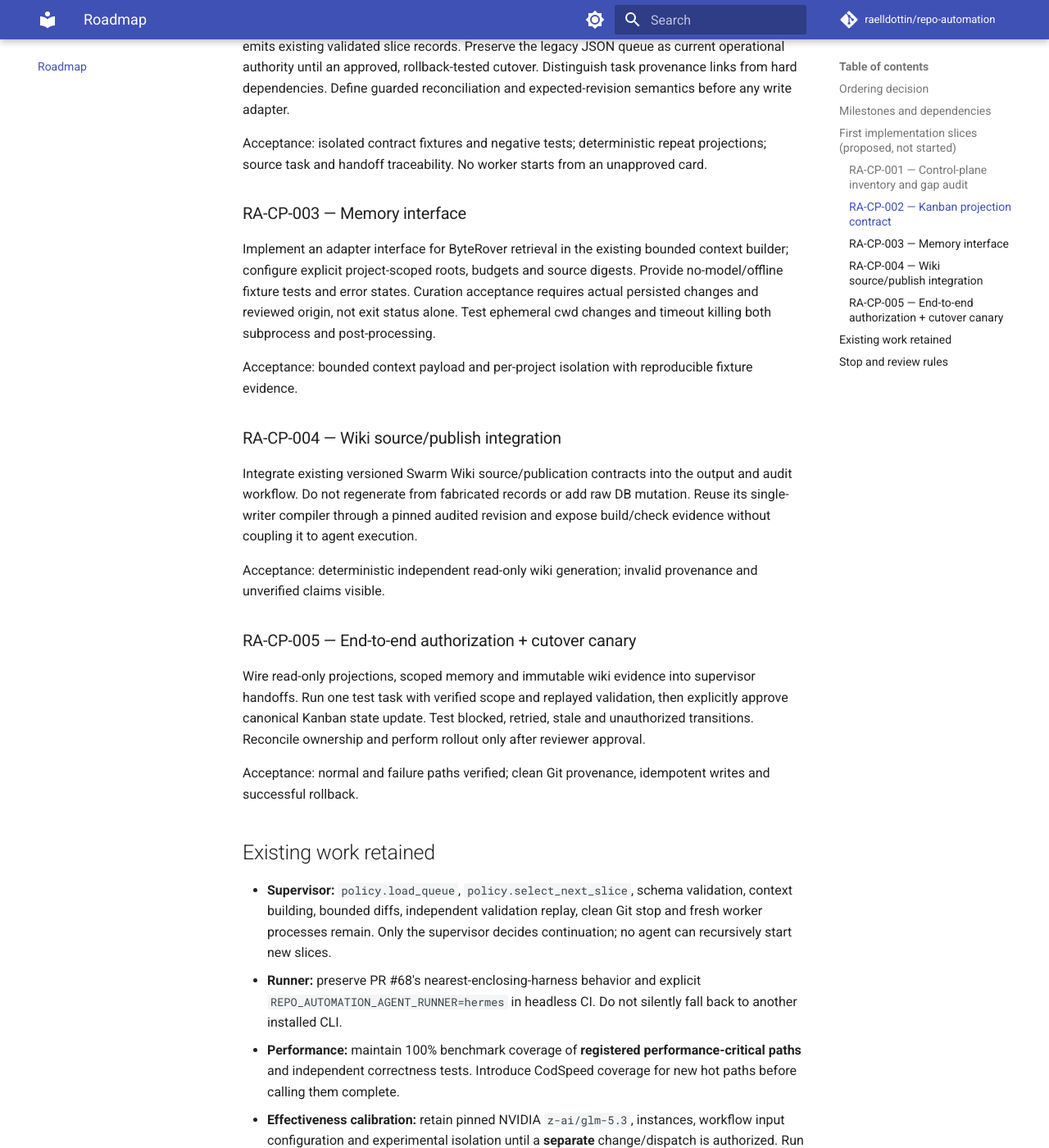
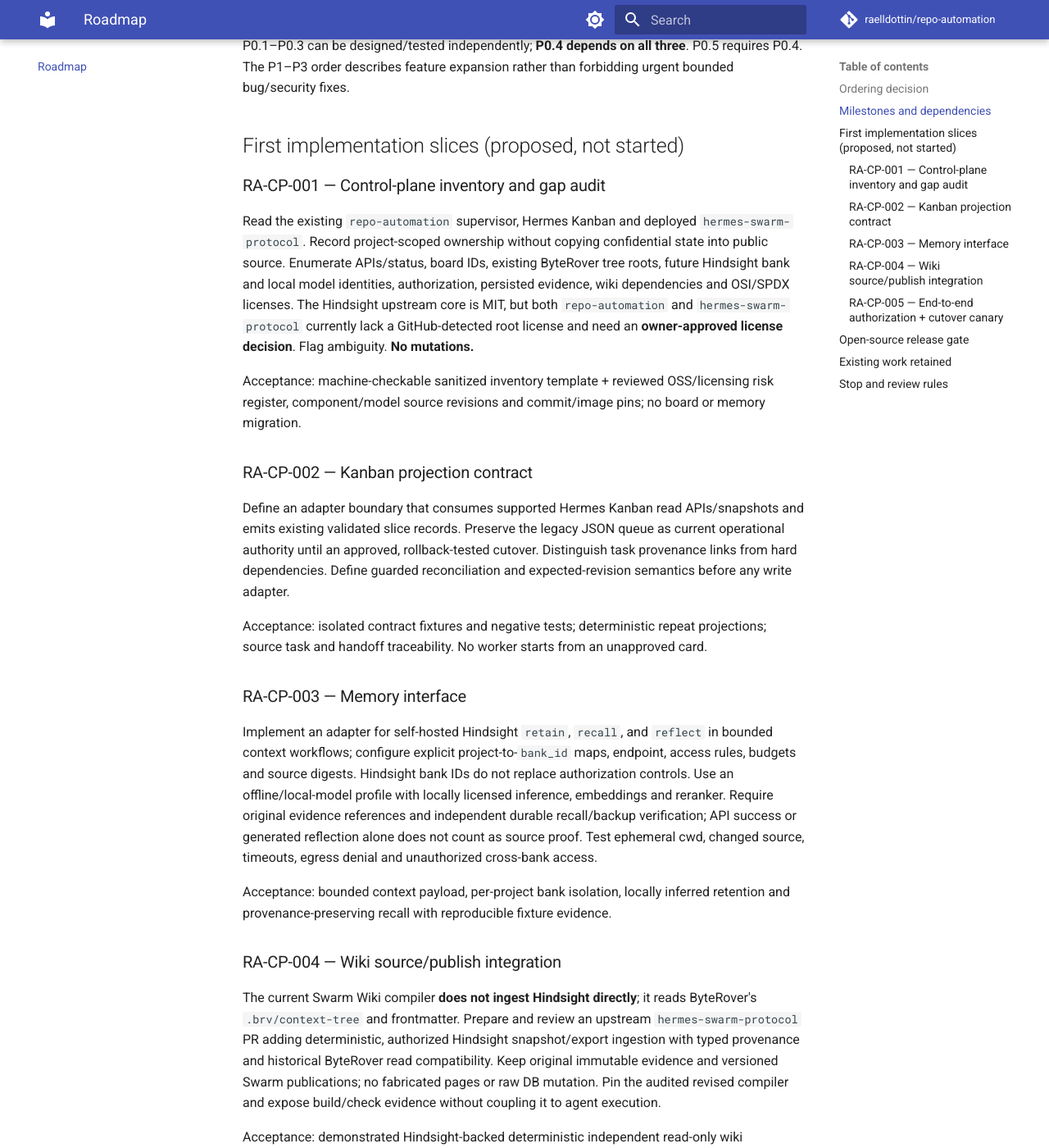
Before and after one commit to raelldottin/repo-automation, an MkDocs documentation site: the page built from docs/roadmap.md, in a window 1280 px wide and 1400 px high, scrolled down 2384 px. Shown: the whole window at 82% size. Built offline with MkDocs 1.6.1 and Material for MkDocs 9.7.7, drawn with Linux system fonts in a browser that asks for light colours; comment, search, counter and statistics services are not loaded; some of the changed text lies outside the part shown.

Commit message:
docs(roadmap): prioritize Hindsight migration and fully OSS deployment acceptance

```diff
--- a/docs/roadmap.md
+++ b/docs/roadmap.md
@@ -5,18 +5,18 @@
 
 ## Ordering decision
 
-The **Kanban / ByteRover / Swarm Wiki top layer is P0**. Complete its explicit acceptance gate before expanding the existing supervisor roadmap. Keep already-operational supervisor/CI functionality working during the transition. No speculative replacement of the Hermes dispatcher, second database, full agent framework or user-specific live board in this distribution.
+The **Kanban / Hindsight / Swarm Wiki top layer is P0**. Complete its explicit acceptance gate before expanding the existing supervisor roadmap. Keep already-operational supervisor/CI functionality working during the transition. No speculative replacement of the Hermes dispatcher, second database, full agent framework or user-specific live board in this distribution.
 
 ## Milestones and dependencies
 
 | Order | Milestone | Output | Exit evidence |
 | --- | --- | --- | --- |
-| P0.0 | Discover and pin | Inventory active boards, workers/profiles, status enum, source task IDs, queue owners, memory roots, wiki deployments, git/CI pins, current gaps and permissions | Reviewable inventory; unknown ownership blocks migration |
+| P0.0 | Discover, license and pin | Inventory boards/workers/status, old ByteRover files, Hindsight bank/tenant identities, wiki compiler input, local LLM/embeddings/reranker, model/software licenses, git/CI pins, gaps and permissions | Reviewed ownership/OSS inventory; any missing license or unresolved source blocks release |
 | P0.1 | Kanban adapter | Read-only, revision-aware board-to-slice projection; stable task/board IDs, dependency and source links; explicit one-writer cutover plan | Fixtures for valid/invalid status, stale revision, concurrent edit, blocked dependencies, foreign board; shadow diff versus existing JSON queue |
-| P0.2 | ByteRover adapter | Per-project rooted, bounded and source-attributed memory retrieval; curated write verification, timeouts and access policy | Reproducible project/profile/worktree tests, provenance hashes, stored/recalled reviewed node, outage/no-leak tests |
-| P0.3 | Swarm Wiki integration | Adopt audited pinned `hermes-swarm-protocol`; immutable evidence publication and deterministic wiki compilation | Independent byte-identical rebuild, `--check`, source digest and link lint, unresolved-claim tests; zero canonical-source mutations |
+| P0.2 | Self-hosted Hindsight adapter | Strict project/board-to-bank map, bounded source-attributed retain/recall/reflect, persist/backup tests, authenticated API boundary, local OSS inference/embeddings/reranking | Deterministic fixture tests, denied cross-bank access, reviewed retained+recalled facts and snapshots, egress-denied integration |
+| P0.3 | Swarm Wiki Hindsight compatibility | Review upstream `hermes-swarm-protocol` migration from `.brv/context-tree` Markdown to authenticated, stable Hindsight snapshots while retaining immutable publications and historic ByteRover evidence | Upstream reviewed PR, typed adapter, source hash/provenance, independent byte-identical rebuild and `--check`, no canonical mutations |
 | P0.4 | Supervisor composition | Kanban-authorized intake, bounded memory in context, handoff evidence to canonical records; review-gated transition writer | End-to-end one-slice canary, independent validation, rollback and idempotent replay; runner selection unchanged |
-| P0.5 | Fleet rollout and release | Canary each opted-in consumer/project/profile; migrate without losing histories or cross-project isolation | Signed-off config diff, exact commit pins, evidence receipts, CLI/API negative cases and rollback rehearsal |
+| P0.5 | Fleet rollout and open-source acceptance | Canary each opted-in consumer/project/profile; migrate without losing ByteRover history or cross-bank isolation; license and local-stack audit | Exact pins, owner-approved project licenses, SBOM/third-party notices, closed-egress self-hosted proof, rollback rehearsal |
 | P1 | Resume supervisor roadmap | Consumer adoption/smoke proof; harden provenance, queue projections, handoff and validation contracts; CI/security/coverage and performance evidence | Tests on real pinned consumer snapshots; clean stops, no regression against registered paths |
 | P2 | Resume effectiveness research | Revisit existing C-only model-pinned calibration and plan/startup visibility after P0; preserve provider/phase isolation | Verified actual per-phase artifacts and timings, no provider substitutions; explicit run authorization |
 | P3 | Optional ontology | Only after stable board/memory/wiki + supervisor adoption: typed Project/Component/Capability/Risk/Policy/EvidenceType IDs and deterministic resolver, later optional JSON-LD/OWL/SHACL | Consumer-owned extensions; no ontology database in supervisor |
@@ -27,9 +27,9 @@
 
 ### RA-CP-001 — Control-plane inventory and gap audit
 
-Read the existing `repo-automation` supervisor, Hermes Kanban and the deployed `hermes-swarm-protocol` contract. Record live/project-scoped ownership without copying confidential state into public source. Enumerate exact APIs, status names, board identities, memory roots, wiki input/output and currently supported auth. Flag any missing/ambiguous mapping. **No mutations.**
+Read the existing `repo-automation` supervisor, Hermes Kanban and deployed `hermes-swarm-protocol`. Record project-scoped ownership without copying confidential state into public source. Enumerate APIs/status, board IDs, existing ByteRover tree roots, future Hindsight bank and local model identities, authorization, persisted evidence, wiki dependencies and OSI/SPDX licenses. The Hindsight upstream core is MIT, but both `repo-automation` and `hermes-swarm-protocol` currently lack a GitHub-detected root license and need an **owner-approved license decision**. Flag ambiguity. **No mutations.**
 
-Acceptance: machine-checkable sanitized inventory template + reviewed risk register + sources and commit pins. No board migration.
+Acceptance: machine-checkable sanitized inventory template + reviewed OSS/licensing risk register, component/model source revisions and commit/image pins; no board or memory migration.
 
 ### RA-CP-002 — Kanban projection contract
 
@@ -39,21 +39,25 @@
 
 ### RA-CP-003 — Memory interface
 
-Implement an adapter interface for ByteRover retrieval in the existing bounded context builder; configure explicit project-scoped roots, budgets and source digests. Provide no-model/offline fixture tests and error states. Curation acceptance requires actual persisted changes and reviewed origin, not exit status alone. Test ephemeral cwd changes and timeout killing both subprocess and post-processing.
+Implement an adapter for self-hosted Hindsight `retain`, `recall`, and `reflect` in bounded context workflows; configure explicit project-to-`bank_id` maps, endpoint, access rules, budgets and source digests. Hindsight bank IDs do not replace authorization controls. Use an offline/local-model profile with locally licensed inference, embeddings and reranker. Require original evidence references and independent durable recall/backup verification; API success or generated reflection alone does not count as source proof. Test ephemeral cwd, changed source, timeouts, egress denial and unauthorized cross-bank access.
 
-Acceptance: bounded context payload and per-project isolation with reproducible fixture evidence.
+Acceptance: bounded context payload, per-project bank isolation, locally inferred retention and provenance-preserving recall with reproducible fixture evidence.
 
 ### RA-CP-004 — Wiki source/publish integration
 
-Integrate existing versioned Swarm Wiki source/publication contracts into the output and audit workflow. Do not regenerate from fabricated records or add raw DB mutation. Reuse its single-writer compiler through a pinned audited revision and expose build/check evidence without coupling it to agent execution.
+The current Swarm Wiki compiler **does not ingest Hindsight directly**; it reads ByteRover's `.brv/context-tree` and frontmatter. Prepare and review an upstream `hermes-swarm-protocol` PR adding deterministic, authorized Hindsight snapshot/export ingestion with typed provenance and historical ByteRover read compatibility. Keep original immutable evidence and versioned Swarm publications; no fabricated pages or raw DB mutation. Pin the audited revised compiler and expose build/check evidence without coupling it to agent execution.
 
-Acceptance: deterministic independent read-only wiki generation; invalid provenance and unverified claims visible.
+Acceptance: demonstrated Hindsight-backed deterministic independent read-only wiki generation; historical ByteRover retention; invalid provenance, changed snapshots and unverified claims visible.
 
 ### RA-CP-005 — End-to-end authorization + cutover canary
 
 Wire read-only projections, scoped memory and immutable wiki evidence into supervisor handoffs. Run one test task with verified scope and replayed validation, then explicitly approve canonical Kanban state update. Test blocked, retried, stale and unauthorized transitions. Reconcile ownership and perform rollout only after reviewer approval.
 
 Acceptance: normal and failure paths verified; clean Git provenance, idempotent writes and successful rollback.
+
+## Open-source release gate
+
+Full-stack open source means **OSI-approved source licenses** for all required software and compatible **verified model-weight/runtime licenses**, with local inference, embeddings, reranking, storage and runtime. Hindsight is MIT; Hermes Agent is MIT. Repository visibility alone is not a license: confirm owner-approved license files for `repo-automation` and `hermes-swarm-protocol` before calling the stack fully open source. No required Hindsight Cloud, proprietary inference API, commercial-only orchestrator, proprietary Docker Desktop dependency or hosted model. A local stack still carries hardware and maintenance costs. External Claude Code/Codex/proprietary models may remain optional *development* tools; the separately pinned NVIDIA benchmark is not a production dependency. Audit and test these claims; do not infer them from upstream marketing.
 
 ## Existing work retained
 
@@ -69,4 +73,4 @@
 
 Do not enable a background worker, alter a consumer board, curate project memory, publish restricted raw evidence, run a paid benchmark or merge a runtime PR as a side effect of this **specification** change. Each future implementation slice requires explicit scope, allowed paths, diff budget, validation ownership, proof level and reviewed merge/deployment authorization.
 
-The first actionable next step after this spec PR is approved: **RA-CP-001, read-only inventory**. Subsequent slices are proposals until scheduled by the canonical Kanban owner and admitted by supervisor policy.
+The first actionable next step after this spec PR is approved: **RA-CP-001, read-only inventory and license audit**. The separate Swarm Wiki Hindsight-compatibility PR and source data migration need their own authorization. Subsequent slices are proposals until scheduled by the canonical Kanban owner and admitted by supervisor policy.
```
